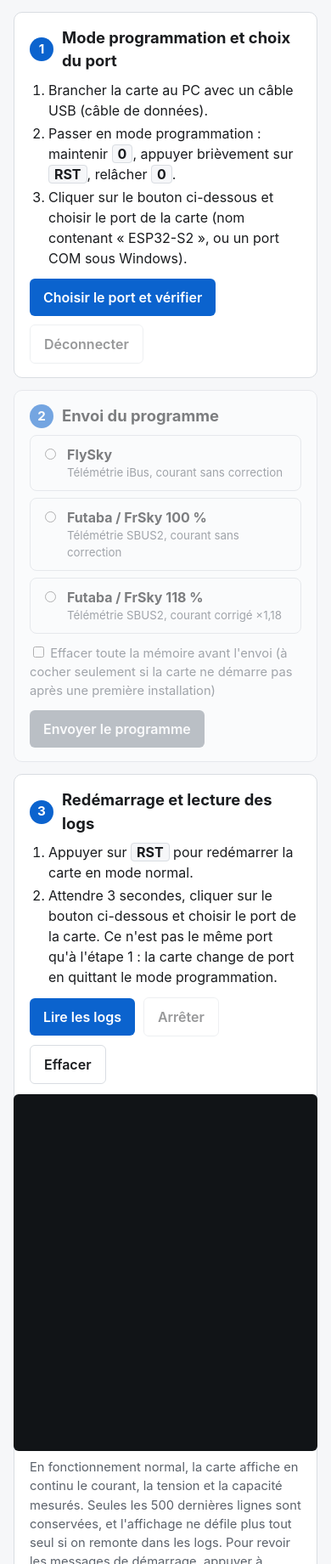
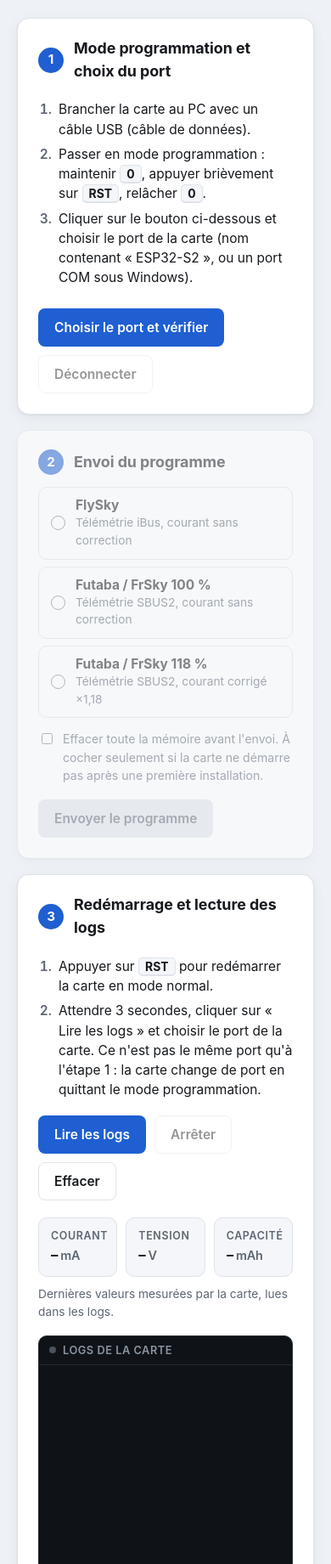
Before and after one commit to chrisDupuis/ModuleConsommationCAMS-install, a plain HTML site: page index.html in a window 390 px wide. Shown: the part 159-2000 px from the top of the page at 85% size. Drawn offline with Linux system fonts and the light colour scheme.

Commit message:
Redesign installer page
Two-column layout for steps 1 and 2, full-width step 3 with the log
console inside the card. Add live current, voltage and capacity tiles
parsed from the serial logs.

Co-Authored-By: Claude Fable 5.2 <noreply@anthropic.com>

```diff
--- a/index.html
+++ b/index.html
@@ -5,58 +5,112 @@
 <meta name="viewport" content="width=device-width, initial-scale=1">
 <title>Installer le capteur de capacité</title>
 <style>
-  :root { --bg: #f6f7f9; --card: #fff; --text: #1a1c1f; --muted: #5b626b; --line: #d9dde2; --accent: #0b63ce; --ok: #1c7a34; --bad: #c0392b; --okbg: #e6f5ea; --badbg: #fdecea; --term: #111417; --termtext: #d7e0d7; }
+  :root {
+    --bg: #eef1f5; --card: #ffffff; --text: #16191d; --muted: #5d6672; --line: #dfe3e9; --soft: #f4f6f9;
+    --accent: #1f5fd1; --accent-hover: #184caa; --accent-soft: #e8f0fd;
+    --ok: #1a7a37; --okbg: #e5f5ea; --bad: #b93221; --badbg: #fdebe8;
+    --term: #0f1317; --termtext: #cfe3d2; --termline: #232a31;
+    --shadow: 0 1px 2px rgba(16,24,40,.05), 0 4px 16px rgba(16,24,40,.06);
+  }
   @media (prefers-color-scheme: dark) {
-    :root { --bg: #15171a; --card: #1f2226; --text: #eceef0; --muted: #a3abb5; --line: #353a41; --accent: #6aa9ff; --ok: #6fd088; --bad: #ff8a7a; --okbg: #17301e; --badbg: #3a1b17; --term: #0b0d0f; }
+    :root {
+      --bg: #101215; --card: #1a1d21; --text: #eceef1; --muted: #9da6b2; --line: #2d3238; --soft: #22262b;
+      --accent: #4d8df5; --accent-hover: #6ea3f8; --accent-soft: #1b2a45;
+      --ok: #6fd58a; --okbg: #15301d; --bad: #ff9080; --badbg: #3a1a16;
+      --term: #090b0d; --termline: #1c2228;
+      --shadow: 0 1px 2px rgba(0,0,0,.4);
+    }
   }
   * { box-sizing: border-box; }
-  body { margin: 0; background: var(--bg); color: var(--text); font: 16px/1.5 -apple-system, "Segoe UI", Roboto, Arial, sans-serif; }
-  main { max-width: 760px; margin: 0 auto; padding: 24px 16px 48px; }
-  h1 { font-size: 1.6rem; margin: 0 0 4px; }
-  .sub { color: var(--muted); margin: 0 0 20px; }
-  .step { background: var(--card); border: 1px solid var(--line); border-radius: 10px; padding: 16px 18px; margin-bottom: 14px; }
-  .step.locked { opacity: .55; }
-  .step h2 { font-size: 1.15rem; margin: 0 0 8px; display: flex; align-items: center; gap: 10px; }
-  .num { flex: none; width: 28px; height: 28px; border-radius: 50%; background: var(--accent); color: #fff; font-size: .95rem; display: inline-flex; align-items: center; justify-content: center; }
-  .step.done .num { background: var(--ok); }
-  ol, ul { margin: 6px 0 12px; padding-left: 22px; }
-  li { margin: 3px 0; }
-  kbd { font: inherit; font-weight: 700; border: 1px solid var(--line); border-radius: 4px; padding: 0 6px; background: var(--bg); }
-  button { padding: 10px 16px; font: inherit; font-weight: 600; color: #fff; background: #0b63ce; border: 0; border-radius: 6px; cursor: pointer; }
-  button:hover:not(:disabled) { background: #094fa5; }
-  button:disabled { background: #8a929c; cursor: not-allowed; }
-  button.second { background: transparent; color: var(--text); border: 1px solid var(--line); }
-  button.second:hover:not(:disabled) { background: var(--bg); }
-  button.second:disabled { opacity: .45; }
+  body { margin: 0; background: var(--bg); color: var(--text); font: 15.5px/1.5 -apple-system, "Segoe UI", Roboto, "Helvetica Neue", Arial, sans-serif; -webkit-font-smoothing: antialiased; }
+  main { max-width: 1180px; margin: 0 auto; padding: 36px 20px 56px; }
+
+  header { margin-bottom: 24px; }
+  h1 { font-size: 1.75rem; line-height: 1.2; letter-spacing: -.015em; margin: 0 0 6px; }
+  .sub { color: var(--muted); margin: 0; }
+
+  .grid { display: grid; gap: 18px; grid-template-columns: minmax(0, 1fr); }
+  @media (min-width: 900px) { .grid { grid-template-columns: minmax(0, 1fr) minmax(0, 1fr); } .wide { grid-column: 1 / -1; } }
+
+  .step { background: var(--card); border: 1px solid var(--line); border-radius: 14px; padding: 22px 24px 24px; box-shadow: var(--shadow); display: flex; flex-direction: column; min-width: 0; transition: opacity .2s; }
+  .step.locked { opacity: .5; }
+  .step.locked .body { pointer-events: none; }
+  .step h2 { font-size: 1.12rem; margin: 0 0 14px; display: flex; align-items: center; gap: 12px; letter-spacing: -.005em; }
+  .num { flex: none; width: 30px; height: 30px; border-radius: 50%; background: var(--accent); color: #fff; font-size: .95rem; font-weight: 700; display: inline-flex; align-items: center; justify-content: center; }
+  .step.done .num { background: var(--ok); font-size: 0; }
+  .step.done .num::before { content: "\2713"; font-size: 1rem; }
+  .body { display: flex; flex-direction: column; flex: 1; min-width: 0; }
+  .grow { flex: 1; }
+
+  ol { margin: 0 0 18px; padding-left: 20px; }
+  li { margin: 6px 0; padding-left: 4px; }
+  li::marker { color: var(--muted); font-weight: 600; }
+  kbd { font: inherit; font-size: .9em; font-weight: 700; border: 1px solid var(--line); border-bottom-width: 2px; border-radius: 5px; padding: 1px 7px; background: var(--soft); white-space: nowrap; }
+
+  button { padding: 10px 18px; font: inherit; font-weight: 600; color: #fff; background: var(--accent); border: 1px solid transparent; border-radius: 8px; cursor: pointer; transition: background .15s, border-color .15s; }
+  button:hover:not(:disabled) { background: var(--accent-hover); }
+  button:focus-visible, input:focus-visible { outline: 3px solid var(--accent-soft); outline-offset: 2px; }
+  button:disabled { background: var(--line); color: var(--muted); cursor: not-allowed; }
+  button.second { background: var(--card); color: var(--text); border-color: var(--line); }
+  button.second:hover:not(:disabled) { background: var(--soft); }
+  button.second:disabled { background: var(--card); opacity: .45; }
+  @media (prefers-color-scheme: dark) { button:not(.second):not(:disabled) { color: #0b1220; } }
   .row { display: flex; flex-wrap: wrap; gap: 10px; align-items: center; }
-  .status { margin-top: 12px; padding: 9px 12px; border-radius: 6px; font-weight: 600; display: none; }
+
+  .status { margin-top: 14px; padding: 10px 14px; border-radius: 8px; font-weight: 600; font-size: .95rem; display: none; }
   .status.ok { display: block; background: var(--okbg); color: var(--ok); }
   .status.bad { display: block; background: var(--badbg); color: var(--bad); }
-  .status.info { display: block; background: var(--bg); color: var(--muted); }
-  .choices { display: grid; gap: 8px; margin: 8px 0 12px; }
-  .choices label { display: flex; gap: 10px; align-items: flex-start; border: 1px solid var(--line); border-radius: 8px; padding: 10px 12px; cursor: pointer; }
-  .choices input { margin-top: 5px; }
-  .choices small { display: block; color: var(--muted); }
-  .opt { display: block; color: var(--muted); font-size: .92rem; margin-bottom: 12px; }
-  progress { width: 100%; height: 14px; margin-top: 12px; display: none; }
-  pre { background: var(--term); color: var(--termtext); font: 12.5px/1.45 Menlo, Consolas, monospace; padding: 10px 12px; border-radius: 6px; margin: 12px 0 0; height: 260px; overflow: auto; white-space: pre-wrap; word-break: break-word; }
-  details { margin-top: 12px; color: var(--muted); font-size: .92rem; }
-  details pre { height: 180px; }
-  #logs { position: relative; left: 50%; transform: translateX(-50%); width: min(1280px, calc(100vw - 32px)); height: 420px; white-space: pre; word-break: normal; }
-  .note { color: var(--muted); font-size: .92rem; margin: 8px 0 0; }
-  #unsupported { display: none; }
+  .status.info { display: block; background: var(--soft); color: var(--muted); }
+  #unsupported { display: none; margin: 0 0 18px; }
+
+  .choices { display: grid; gap: 8px; margin: 0 0 14px; }
+  .choices label { display: flex; gap: 12px; align-items: center; border: 1px solid var(--line); border-radius: 10px; padding: 11px 14px; cursor: pointer; transition: border-color .15s, background .15s; }
+  .choices label:hover { border-color: var(--accent); }
+  .choices label:has(input:checked) { border-color: var(--accent); background: var(--accent-soft); }
+  .choices input { accent-color: var(--accent); width: 17px; height: 17px; margin: 0; flex: none; }
+  .choices b { display: block; line-height: 1.3; }
+  .choices small { display: block; color: var(--muted); font-size: .86rem; }
+  .opt { display: flex; gap: 9px; align-items: flex-start; color: var(--muted); font-size: .88rem; margin-bottom: 18px; cursor: pointer; }
+  .opt input { accent-color: var(--accent); margin-top: 4px; flex: none; }
+  progress { width: 100%; height: 8px; margin-top: 14px; display: none; border: 0; border-radius: 99px; overflow: hidden; background: var(--soft); accent-color: var(--accent); }
+  progress::-webkit-progress-bar { background: var(--soft); }
+  progress::-webkit-progress-value { background: var(--accent); border-radius: 99px; }
+
+  .s3head { display: grid; gap: 20px; grid-template-columns: minmax(0, 1fr); align-items: start; }
+  @media (min-width: 900px) { .s3head { grid-template-columns: minmax(0, 1fr) minmax(0, 1fr); gap: 36px; } }
+  .tiles { display: grid; gap: 10px; grid-template-columns: repeat(3, 1fr); }
+  .tile { background: var(--soft); border: 1px solid var(--line); border-radius: 10px; padding: 12px 14px; min-width: 0; }
+  .tile .lbl { display: block; color: var(--muted); font-size: .78rem; font-weight: 600; text-transform: uppercase; letter-spacing: .05em; }
+  .tile .val { display: block; font-size: clamp(1.05rem, 4.2vw, 1.45rem); font-weight: 700; font-variant-numeric: tabular-nums; letter-spacing: -.01em; white-space: nowrap; overflow: hidden; text-overflow: ellipsis; }
+  .tile .unit { font-size: .9rem; font-weight: 600; color: var(--muted); margin-left: 3px; }
+  .tilenote { color: var(--muted); font-size: .86rem; margin: 10px 0 0; }
+
+  .console { margin-top: 18px; border-radius: 10px; overflow: hidden; background: var(--term); border: 1px solid var(--termline); }
+  .console .bar { display: flex; align-items: center; justify-content: space-between; gap: 10px; padding: 7px 12px; border-bottom: 1px solid var(--termline); color: #8b96a3; font-size: .8rem; font-weight: 600; letter-spacing: .04em; text-transform: uppercase; }
+  .dot { display: inline-block; width: 8px; height: 8px; border-radius: 50%; background: #4a535d; margin-right: 8px; vertical-align: 1px; }
+  .console.live .dot { background: #3ddc6a; box-shadow: 0 0 0 3px rgba(61,220,106,.18); }
+  pre { margin: 0; background: var(--term); color: var(--termtext); font: 12.5px/1.5 ui-monospace, "SF Mono", Menlo, Consolas, monospace; padding: 12px 14px; overflow: auto; }
+  #logs { height: 400px; white-space: pre; font-size: 11.5px; }
+  #term { height: 200px; white-space: pre-wrap; word-break: break-word; border-radius: 10px; margin-top: 12px; }
+  .note { color: var(--muted); font-size: .88rem; margin: 12px 0 0; }
+  details { margin-top: 20px; color: var(--muted); font-size: .9rem; }
+  summary { cursor: pointer; }
 </style>
 </head>
 <body>
 <main>
+  <header>
     <h1>Installer le capteur de capacité</h1>
     <p class="sub">LOLIN S2 Mini (ESP32-S2) &middot; Chrome ou Edge sur ordinateur, Windows ou macOS</p>
+  </header>
 
   <div id="unsupported" class="status bad">Ce navigateur ne permet pas d'accéder au port USB. Ouvrir cette page avec Chrome ou Edge sur un ordinateur.</div>
 
+  <div class="grid">
     <section class="step" id="s1">
       <h2><span class="num">1</span>Mode programmation et choix du port</h2>
-    <ol>
+      <div class="body">
+        <ol class="grow">
           <li>Brancher la carte au PC avec un câble USB (câble de données).</li>
           <li>Passer en mode programmation : maintenir <kbd>0</kbd>, appuyer brièvement sur <kbd>RST</kbd>, relâcher <kbd>0</kbd>.</li>
           <li>Cliquer sur le bouton ci-dessous et choisir le port de la carte (nom contenant « ESP32-S2 », ou un port COM sous Windows).</li>
@@ -66,36 +120,57 @@
           <button id="btnDisconnect" class="second" disabled>Déconnecter</button>
         </div>
         <div id="st1" class="status"></div>
+      </div>
     </section>
 
     <section class="step locked" id="s2">
       <h2><span class="num">2</span>Envoi du programme</h2>
+      <div class="body">
         <div class="choices">
           <label><input type="radio" name="fw" value="CapacitySensor_Flysky100.bin"><span><b>FlySky</b><small>Télémétrie iBus, courant sans correction</small></span></label>
           <label><input type="radio" name="fw" value="CapacitySensor_Futaba100.bin"><span><b>Futaba / FrSky 100 %</b><small>Télémétrie SBUS2, courant sans correction</small></span></label>
           <label><input type="radio" name="fw" value="CapacitySensor_Futaba118.bin"><span><b>Futaba / FrSky 118 %</b><small>Télémétrie SBUS2, courant corrigé &times;1,18</small></span></label>
         </div>
-    <label class="opt"><input type="checkbox" id="eraseAll"> Effacer toute la mémoire avant l'envoi (à cocher seulement si la carte ne démarre pas après une première installation)</label>
-    <button id="btnFlash" disabled>Envoyer le programme</button>
+        <label class="opt grow"><input type="checkbox" id="eraseAll"><span>Effacer toute la mémoire avant l'envoi. À cocher seulement si la carte ne démarre pas après une première installation.</span></label>
+        <div class="row"><button id="btnFlash" disabled>Envoyer le programme</button></div>
         <progress id="prog" max="100" value="0"></progress>
         <div id="st2" class="status"></div>
+      </div>
     </section>
 
-  <section class="step" id="s3">
+    <section class="step wide" id="s3">
       <h2><span class="num">3</span>Redémarrage et lecture des logs</h2>
+      <div class="body">
+        <div class="s3head">
+          <div>
             <ol>
               <li>Appuyer sur <kbd>RST</kbd> pour redémarrer la carte en mode normal.</li>
-      <li>Attendre 3 secondes, cliquer sur le bouton ci-dessous et choisir le port de la carte. Ce n'est pas le même port qu'à l'étape 1 : la carte change de port en quittant le mode programmation.</li>
+              <li>Attendre 3 secondes, cliquer sur « Lire les logs » et choisir le port de la carte. Ce n'est pas le même port qu'à l'étape 1 : la carte change de port en quittant le mode programmation.</li>
             </ol>
             <div class="row">
               <button id="btnLogs">Lire les logs</button>
               <button id="btnStopLogs" class="second" disabled>Arrêter</button>
               <button id="btnClearLogs" class="second">Effacer</button>
             </div>
+          </div>
+          <div>
+            <div class="tiles">
+              <div class="tile"><span class="lbl">Courant</span><span class="val"><span id="vCur">–</span><span class="unit" id="uCur">mA</span></span></div>
+              <div class="tile"><span class="lbl">Tension</span><span class="val"><span id="vVolt">–</span><span class="unit">V</span></span></div>
+              <div class="tile"><span class="lbl">Capacité</span><span class="val"><span id="vCap">–</span><span class="unit">mAh</span></span></div>
+            </div>
+            <p class="tilenote">Dernières valeurs mesurées par la carte, lues dans les logs.</p>
+          </div>
+        </div>
         <div id="st3" class="status"></div>
+        <div class="console" id="console">
+          <div class="bar"><span><span class="dot"></span>Logs de la carte</span><span id="logCount"></span></div>
           <pre id="logs" aria-label="Logs de la carte"></pre>
-    <p class="note">En fonctionnement normal, la carte affiche en continu le courant, la tension et la capacité mesurés. Seules les 500 dernières lignes sont conservées, et l'affichage ne défile plus tout seul si on remonte dans les logs. Pour revoir les messages de démarrage, appuyer à nouveau sur <kbd>RST</kbd> puis relancer la lecture.</p>
+        </div>
+        <p class="note">Seules les 500 dernières lignes sont conservées, et l'affichage ne défile plus tout seul si on remonte dans les logs. Pour revoir les messages de démarrage, appuyer à nouveau sur <kbd>RST</kbd> puis relancer la lecture.</p>
+      </div>
     </section>
+  </div>
 
   <details>
     <summary>Détails techniques de la connexion et de l'envoi</summary>
@@ -137,6 +212,23 @@ function flushLogs() {
   const atBottom = logs.scrollHeight - logs.scrollTop - logs.clientHeight < 40;
   logs.textContent = logLines.join("\n");
   if (atBottom) logs.scrollTop = logs.scrollHeight;
+  updateTiles();
+}
+const MEASURE = /Current:\s*(-?[\d.]+)\s*mA.*Bus Voltage:\s*(-?[\d.]+)\s*mV.*Capacity:\s*(-?[\d.]+)\s*mAh/;
+const fmt = (n, digits) => n.toLocaleString("fr-FR", { minimumFractionDigits: digits, maximumFractionDigits: digits });
+function updateTiles() {
+  // The last line may be incomplete, so look a few lines back for a full measurement
+  for (let i = logLines.length - 1; i >= Math.max(0, logLines.length - 5); i--) {
+    const m = MEASURE.exec(logLines[i]);
+    if (!m) continue;
+    const mA = parseFloat(m[1]), mV = parseFloat(m[2]), mAh = parseFloat(m[3]);
+    const inAmps = Math.abs(mA) >= 1000;
+    $("vCur").textContent = inAmps ? fmt(mA / 1000, 2) : fmt(mA, 1);
+    $("uCur").textContent = inAmps ? "A" : "mA";
+    $("vVolt").textContent = fmt(mV / 1000, 2);
+    $("vCap").textContent = fmt(mAh, mAh >= 100 ? 0 : 2);
+    return;
+  }
 }
 function pushLog(text) {
   logPending += text;
@@ -256,6 +348,7 @@ async function stopLogs() {
   logPort = null;
   $("btnLogs").disabled = !("serial" in navigator);
   $("btnStopLogs").disabled = true;
+  $("console").classList.remove("live");
 }
 
 $("btnLogs").addEventListener("click", async () => {
@@ -278,6 +371,7 @@ $("btnLogs").addEventListener("click", async () => {
   logsRunning = true;
   $("btnLogs").disabled = true;
   $("btnStopLogs").disabled = false;
+  $("console").classList.add("live");
   setStatus("st3", "info", "Lecture en cours. Si rien ne s'affiche après quelques secondes, la carte est peut-être encore en mode programmation : appuyer sur RST et relancer.");
   const decoder = new TextDecoder();
   let received = false;
```
Lines whose indentation alone changed are shown as unchanged.
